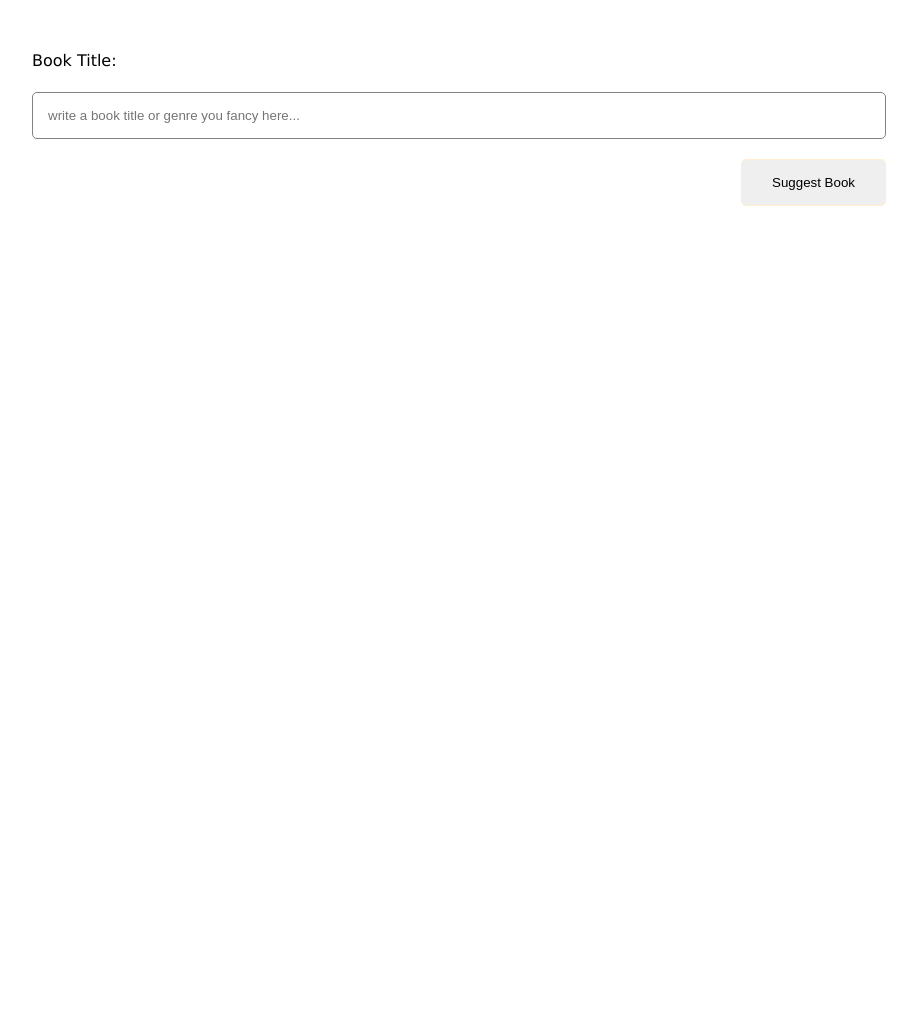
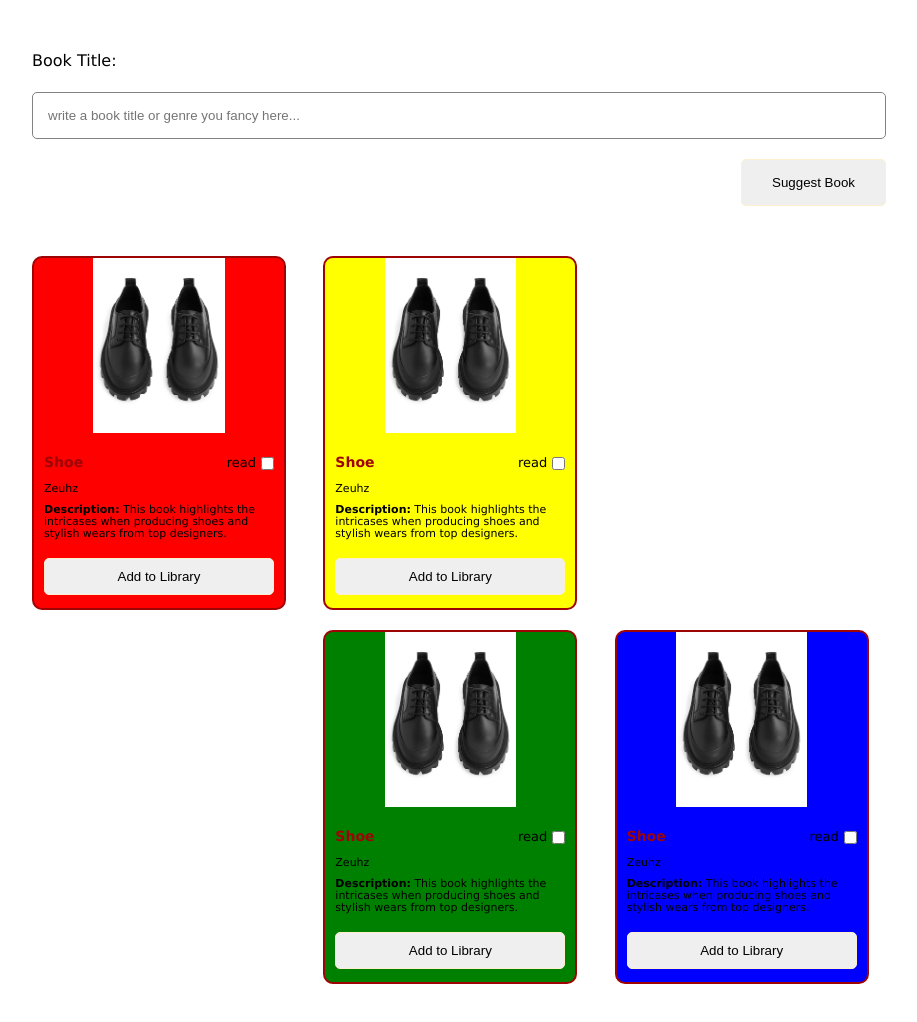
Before and after one commit to Zeuhz-Droid/Quest-6, a plain HTML site: page index.html in a window 1280 px wide. Shown: the top 1022 px of the page, without its empty margins (181-1098 px from the left). Before the commit the page ends 800 px from the top, so only its background shows below. Drawn offline with Linux system fonts and the light colour scheme.

Commit message:
grid test complete

```diff
--- a/index.css
+++ b/index.css
@@ -61,20 +61,49 @@ body {
 .books {
   margin-top: 5rem;
   width: 70%;
+
+  /* grid */
   display: grid;
+  /* grid-template-columns: repeat(auto-fit, minmax(20rem, 1fr)); */
   grid-template-columns: 1fr 1fr 1fr;
-  grid-template-rows: auto;
+  grid-template-rows: 1fr 1fr 1fr 1fr;
   gap: 2rem;
 }
 
 .book {
-  /* width: 30rem;
-  height: 35rem; */
+  width: 25rem;
+  height: 35rem;
   display: flex;
   flex-direction: column;
   border: 2px solid #9e0404;
   border-radius: 1rem;
   gap: 1rem;
+}
+
+.book:nth-child(1) {
+  background-color: red;
+
+  grid-column: 1 / 2;
+  grid-row: 1 / 2;
+}
+
+.book:nth-child(2) {
+  background-color: blue;
+
+  grid-column: 3 / 4;
+  grid-row: 2 / 4;
+}
+.book:nth-child(3) {
+  background-color: yellow;
+
+  grid-column: 2 / 3;
+  grid-row: 1 / 3;
+}
+.book:nth-child(4) {
+  background-color: green;
+
+  grid-column: 2 / 3;
+  grid-row: 2 / 4;
 }
 
 .book img {
@@ -141,3 +170,29 @@ body {
 .btn-library:hover {
   border: 1px solid #828282;
 }
+
+/* @media (max-width: 37.5em) {
+  .books {
+    grid-template-columns: 1fr;
+  }
+
+  .book:nth-child(1) {
+    grid-column: 1 / 2;
+    grid-row: 1 / 2;
+  }
+
+  .book:nth-child(2) {
+    grid-column: 1 / 2;
+    grid-row: 2 / 3;
+  }
+
+  .book:nth-child(3) {
+    grid-column: 1 / 2;
+    grid-row: 3 / 4;
+  }
+
+  .book:nth-child(4) {
+    grid-column: 1 / 2;
+    grid-row: 4 / 5;
+  }
+} */
--- a/index.html
+++ b/index.html
@@ -23,7 +23,7 @@
 
       <!-- books -->
       <div class="books">
-        <!-- <div class="book">
+        <div class="book">
           <img src="./imgs/shoe1.webp" alt="shoe1" />
           <div class="book-info">
             <p class="book-titleName">Shoe</p>
@@ -41,7 +41,67 @@
               Add to Library
             </button>
           </div>
-        </div> -->
+        </div>
+        <!-- second -->
+        <div class="book">
+          <img src="./imgs/shoe1.webp" alt="shoe1" />
+          <div class="book-info">
+            <p class="book-titleName">Shoe</p>
+            <span class="book-author">Zeuhz</span>
+            <div class="read">
+              <label for="read">read</label>
+              <input type="checkbox" id="read" />
+            </div>
+            <div class="book-description">
+              <span>Description:</span>
+              This book highlights the intricases when producing shoes and
+              stylish wears from top designers.
+            </div>
+            <button type="button" class="btn btn-library">
+              Add to Library
+            </button>
+          </div>
+        </div>
+        <!-- third -->
+        <div class="book">
+          <img src="./imgs/shoe1.webp" alt="shoe1" />
+          <div class="book-info">
+            <p class="book-titleName">Shoe</p>
+            <span class="book-author">Zeuhz</span>
+            <div class="read">
+              <label for="read">read</label>
+              <input type="checkbox" id="read" />
+            </div>
+            <div class="book-description">
+              <span>Description:</span>
+              This book highlights the intricases when producing shoes and
+              stylish wears from top designers.
+            </div>
+            <button type="button" class="btn btn-library">
+              Add to Library
+            </button>
+          </div>
+        </div>
+        <!-- fourth -->
+        <div class="book">
+          <img src="./imgs/shoe1.webp" alt="shoe1" />
+          <div class="book-info">
+            <p class="book-titleName">Shoe</p>
+            <span class="book-author">Zeuhz</span>
+            <div class="read">
+              <label for="read">read</label>
+              <input type="checkbox" id="read" />
+            </div>
+            <div class="book-description">
+              <span>Description:</span>
+              This book highlights the intricases when producing shoes and
+              stylish wears from top designers.
+            </div>
+            <button type="button" class="btn btn-library">
+              Add to Library
+            </button>
+          </div>
+        </div>
     </div>
   </body>
 </html>
--- a/index.js
+++ b/index.js
@@ -16,7 +16,7 @@ class Library {
 btnSuggest.addEventListener("click", () => {
   async function getBooksData() {
     let books;
-    books = await getBookSuggestions(bookInput.value);
+    // books = await getBookSuggestions(bookInput.value);
 
     // console.log(books);
     booksContainer.innerHTML = "";
```
